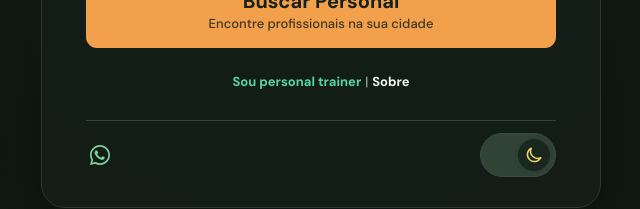
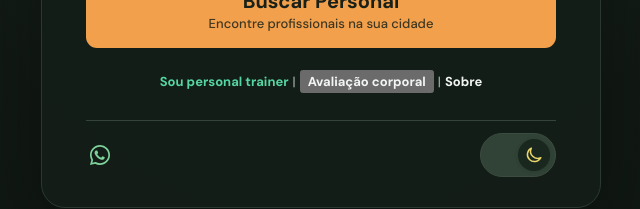
Before and after one commit to albertoapr/calculadoraimc, a Vue app: page / in a window 1280 px wide. Shown: the part 309-518 px from the top of the page, without its empty margins (319-959 px from the left). Built offline with nearby package versions, Linux system fonts and the light colour scheme; no server answers.

Commit message:
feat(home): adicionar botao Avaliação corporal com acesso à avaliação

```diff
--- a/src/App.vue
+++ b/src/App.vue
@@ -266,6 +266,8 @@ const {
           <nav class="header-auth-links" aria-label="Links da página inicial" style="display: flex; justify-content: center; margin-top: 12px">
             <a href="#cadastro-personal" class="header-login-link">Sou personal trainer</a>
             <span class="header-auth-divider" aria-hidden="true">|</span>
+            <button type="button" class="header-signup-link" @click="viewMode = 'assessment'">Avaliação corporal</button>
+            <span class="header-auth-divider" aria-hidden="true">|</span>
             <a href="#sobre" class="header-signup-link" @click.prevent="viewMode = 'about'">Sobre</a>
           </nav>
         </div>
```
